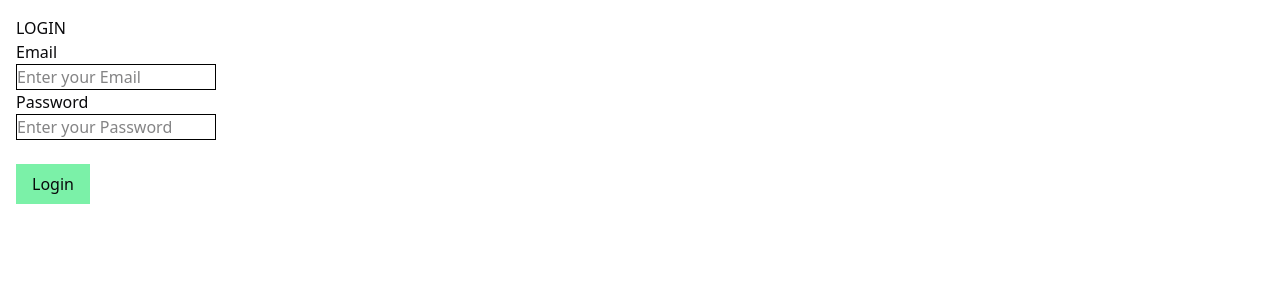
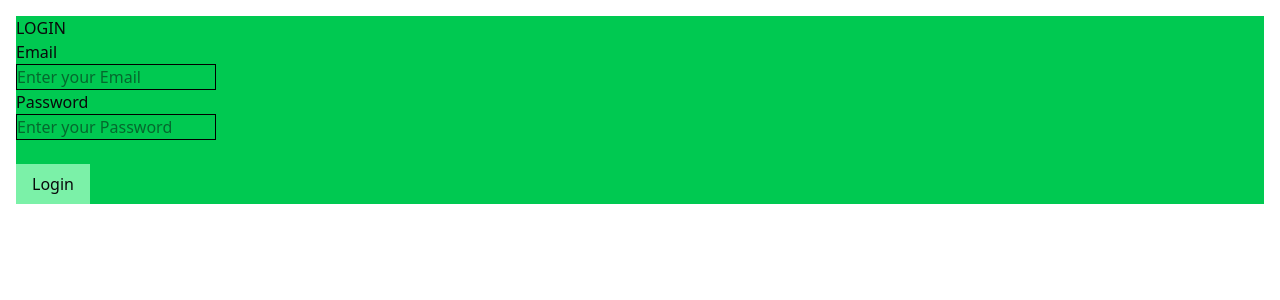
Before and after one commit to 8uZle7hsAhS/converza, a React (Vite) app in the folder client/: page /login in a window 1280 px wide. Shown: the top 300 px of the page. Built offline with nearby package versions, Linux system fonts and the light colour scheme; no server answers.

Commit message:
design, green

```diff
--- a/client/src/components/LoginPage.tsx
+++ b/client/src/components/LoginPage.tsx
@@ -73,7 +73,7 @@ const LoginPage = () => {
   };
 
   return (
-    <div className="">
+    <div className="bg-green-500">
       <h1>LOGIN</h1>
       <form onSubmit={handleSubmit}>
         <div className="flex flex-col">
```
